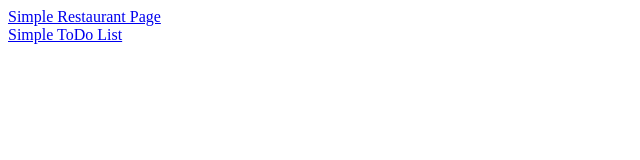
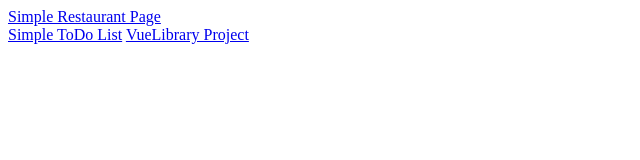
Before and after one commit to t0b1z/t0b1z.github.io, a plain HTML site: page index.html in a window 1280 px wide. Shown: the whole page, without its empty margins (0-640 px from the left). Drawn offline with Linux system fonts and the light colour scheme.

Commit message:
Added Vue Library Projekt Link

```diff
--- a/index.html
+++ b/index.html
@@ -7,5 +7,6 @@
   <body>
     <a href="https://t0b1z.github.io/restaurant/index.html">Simple Restaurant Page</a><br>
     <a href="https://t0b1z.github.io/todoList/index.html">Simple ToDo List</a>
+    <a href="https://t0b1z.github.io/vuelib/index.html">VueLibrary Project</a>
   </body>
 </html>
```
